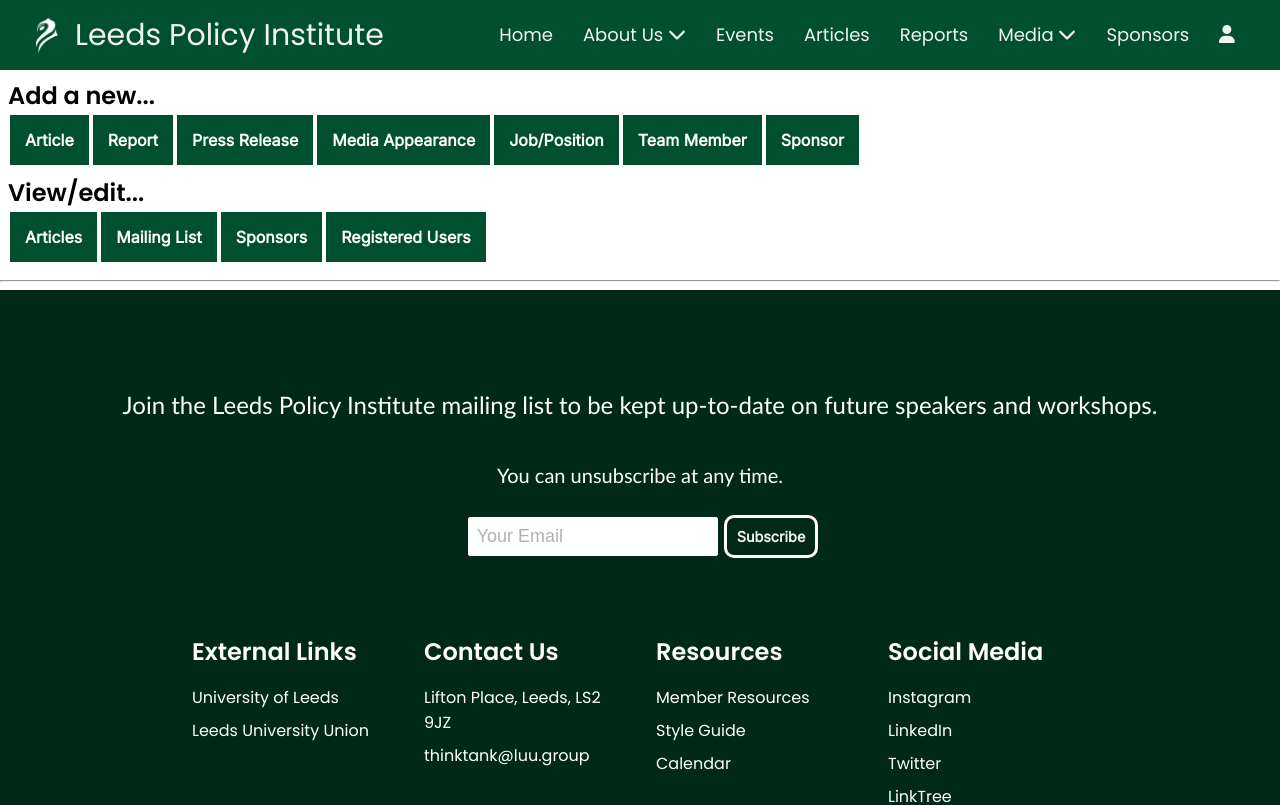
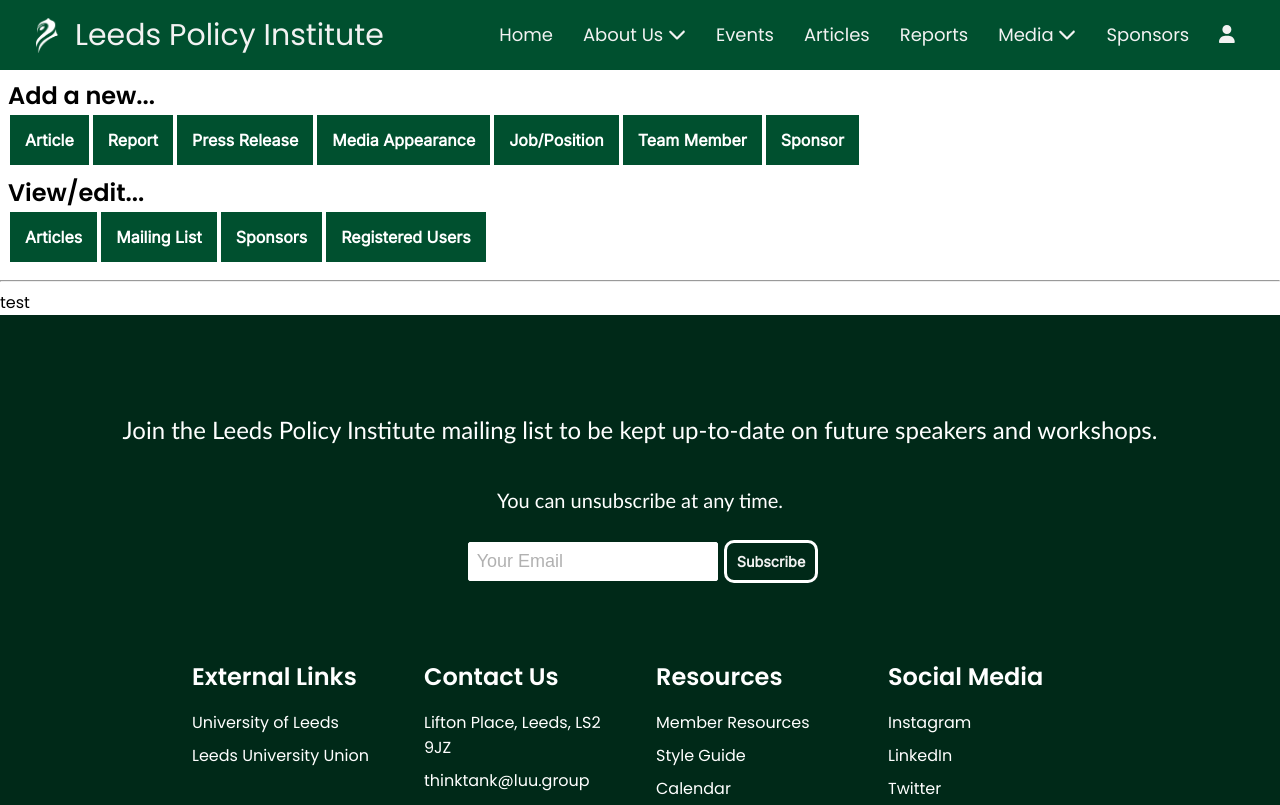
Before and after one commit to diojer/think-tank-next, a Next.js app: page /portal/upload in a window 1280 px wide. Shown: the top 805 px of the page. Built offline with nearby package versions, Linux system fonts and the light colour scheme; no server answers.

Commit message:
production build push

```diff
--- a/src/app/portal/upload/page.js
+++ b/src/app/portal/upload/page.js
@@ -1,5 +1,5 @@
 function Upload() {
-  return <></>;
+  return <>test</>;
 }
 
 export default Upload;
```
